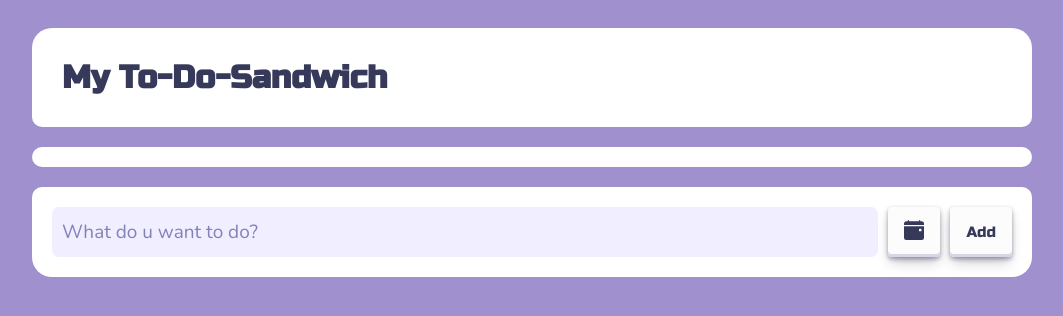
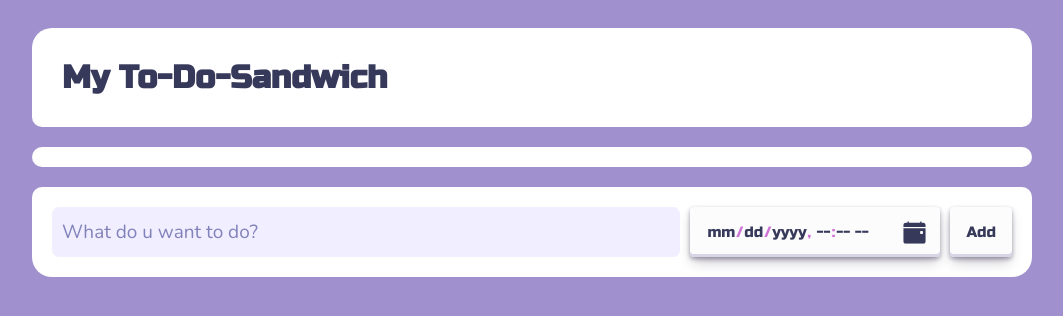
Before and after one commit to Papsanly/to-make-sandwich-react, a React (Vite) app: page / in a window 1280 px wide. Shown: the top 316 px of the page, without its empty margins (108-1171 px from the left). Built offline with nearby package versions, Linux system fonts and the light colour scheme.

Commit message:
added deadline input

```diff
--- a/package.json
+++ b/package.json
@@ -12,7 +12,6 @@
     "framer-motion": "^10.9.1",
     "nanoid": "^4.0.2",
     "react": "^18.2.0",
-    "react-bootstrap-icons": "^1.10.2",
     "react-dom": "^18.2.0"
   },
   "devDependencies": {
--- a/src/InputSection.jsx
+++ b/src/InputSection.jsx
@@ -1,13 +1,13 @@
 import style from './InputSection.module.css'
-import { CalendarEventFill } from 'react-bootstrap-icons'
 import { useEffect } from 'react'
 
 export default function InputSection({
   inputValue,
+  deadlineValue,
   onInputChange,
   onInputKeyUp,
   onAddButtonClick,
-  onDeadlineButtonClick
+  onDeadlineChange
 }) {
   useEffect(() => {
     window.scrollTo({ behavior: 'smooth', top: document.body.scrollHeight })
@@ -16,14 +16,19 @@ export default function InputSection({
   return (
     <div className={style.inputSection}>
       <input
+        className={style.textInput}
         placeholder={'What do u want to do?'}
         value={inputValue}
         onChange={onInputChange}
         onKeyUp={onInputKeyUp}
       />
-      <button onClick={onDeadlineButtonClick}>
-        <CalendarEventFill size={20} />
-      </button>
+      <input
+        className={style.deadlineInput}
+        data-deadline={deadlineValue !== ''}
+        type="datetime-local"
+        onChange={onDeadlineChange}
+        value={deadlineValue}
+      />
       <button onClick={onAddButtonClick}>Add</button>
     </div>
   )
--- a/src/InputSection.module.css
+++ b/src/InputSection.module.css
@@ -5,7 +5,7 @@
   border-radius: 10px 10px 20px 20px;
 }
 
-.inputSection input {
+.textInput {
   flex: 1;
   padding: 10px;
   border: none;
@@ -15,11 +15,11 @@
   color: #36395a;
 }
 
-.inputSection input::placeholder {
+.textInput::placeholder {
   color: #8282ba;
 }
 
-.inputSection button {
+.inputSection button, .deadlineInput {
   border: none;
   background: #fcfcfd;
   border-radius: 4px;
@@ -32,14 +32,28 @@
   transition: box-shadow .15s, transform .15s;
   font-size: 15px;
   margin-left: 10px;
+  user-select: none;
+  display: flex;
+  align-items: center;
+  overflow: hidden;
 }
 
-.inputSection button:hover {
+.inputSection button:hover, .deadlineInput:hover {
   box-shadow: rgba(45, 35, 66, 0.4) 0 4px 8px, rgba(45, 35, 66, 0.3) 0 7px 13px -3px, #D6D6E7 0 -3px 0 inset;
   transform: translateY(-2px);
 }
 
-.inputSection button:active {
+.inputSection button:active, .deadlineInput:active {
   box-shadow: #D6D6E7 0 3px 7px inset;
   transform: translateY(2px);
 }
+
+::-webkit-calendar-picker-indicator {
+  scale: 1.5;
+  background-image: url("./assets/calendar-event-fill.svg");
+  color: #36395A;
+}
+
+::-webkit-datetime-edit-text {
+  color: #d074d7;
+}
--- a/src/ToMakeSandwich.jsx
+++ b/src/ToMakeSandwich.jsx
@@ -16,6 +16,7 @@ export default function ToMakeSandwich() {
     JSON.parse(localStorage.getItem('todos')) || []
   )
   const [inputValue, setInputValue] = useState('')
+  const [deadlineValue, setDeadlineValue] = useState('')
 
   useEffect(() => {
     localStorage.setItem('todos', JSON.stringify(todos))
@@ -27,7 +28,7 @@ export default function ToMakeSandwich() {
       {
         id: nanoid(),
         text: inputValue,
-        date: Date.now(),
+        date: deadlineValue,
         done: false,
         editValue: null
       }
@@ -124,9 +125,11 @@ export default function ToMakeSandwich() {
       </ul>
       <InputSection
         onInputChange={e => setInputValue(e.target.value)}
+        onDeadlineChange={e => setDeadlineValue(e.target.value)}
         onInputKeyUp={handleInputKeyUp}
         onAddButtonClick={handleAddButtonClick}
         inputValue={inputValue}
+        deadlineValue={deadlineValue}
       />
     </div>
   )
--- a/src/TodoItem.jsx
+++ b/src/TodoItem.jsx
@@ -42,7 +42,11 @@ function TodoData({ text, date, done }) {
       >
         {text}
       </span>
-      <span className={style.date}>{new Date(date).toLocaleString()}</span>
+      {date !== '' && (
+        <span className={style.date}>
+          {new Date(date).toLocaleString().slice(0, -3)}
+        </span>
+      )}
     </div>
   )
 }
```
Also changed, not shown: src/assets/calendar-event-fill.svg (added), 1 other file (tests, documents, lock files or other folders).
